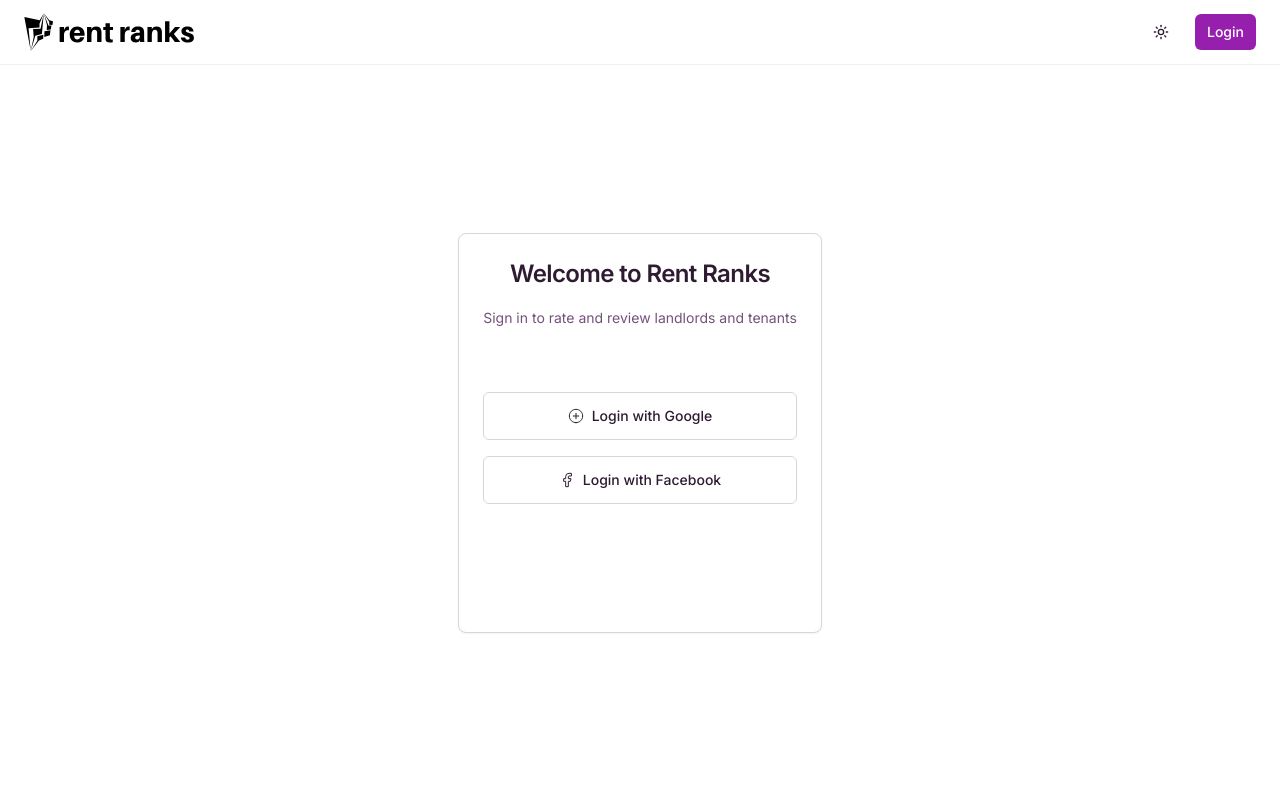
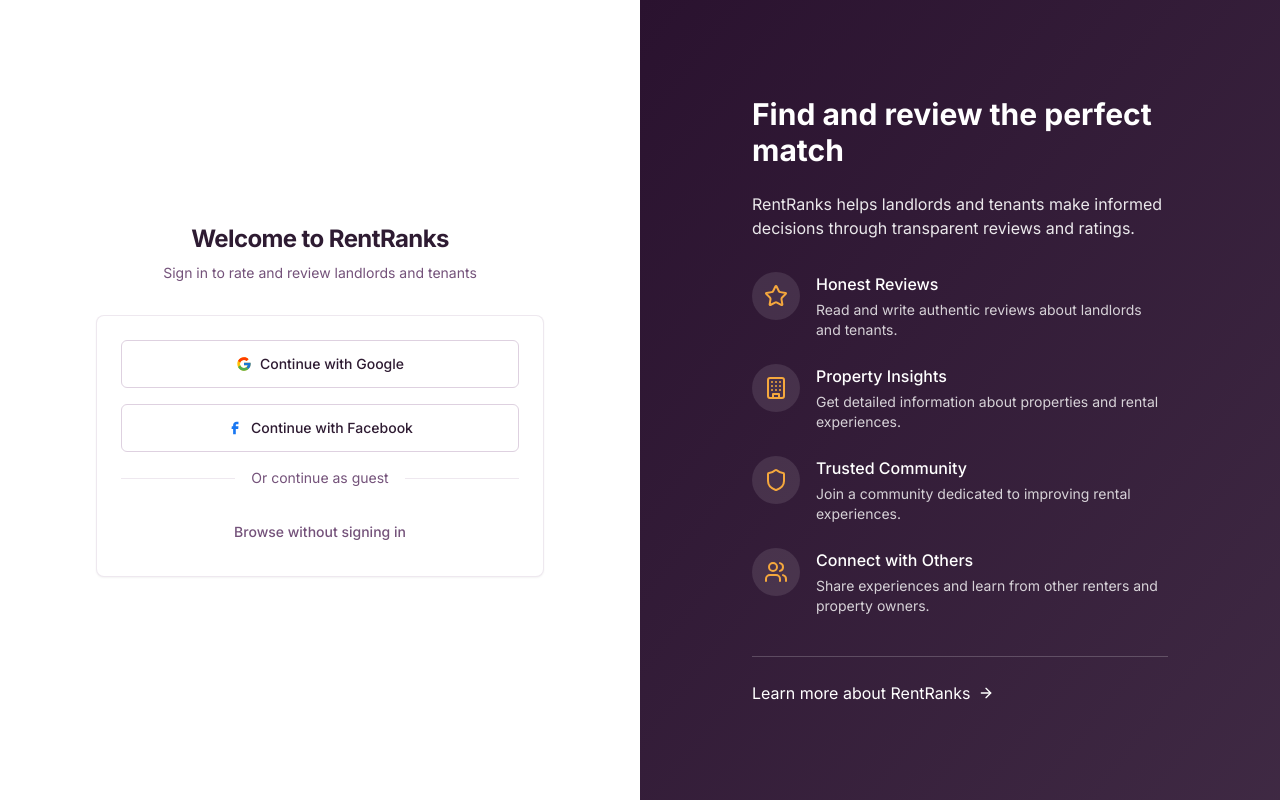
Before and after one commit to dahymond/RentRanks_FE, a Next.js app: page /login in a window 1280 px wide. Built offline with nearby package versions, Linux system fonts and the light colour scheme; no server answers.

Commit message:
initial commit

```diff
--- a/app/login/page.tsx
+++ b/app/login/page.tsx
@@ -13,6 +13,8 @@ import {
 } from "@/components/ui/card";
 import { Header } from "@/components/header";
 import { useTheme } from "next-themes";
+import Link from "next/link";
+import { ArrowRight, Building, Shield, Star, Users } from "lucide-react";
 
 export default function LoginPage() {
   const { theme } = useTheme();
@@ -30,79 +32,157 @@ export default function LoginPage() {
   };
 
   return (
-    <div className="relative flex flex-col min-h-screen items-center justify-center bg-background px-4">
-      <Header />
-      <main className="flex items-center h-full justify-center py-8">
-        <Card className="w-full space-y-10 max-w-md min-h-[400px]">
-          <CardHeader className="text-center">
-            {/* <div className="flex justify-center mb-4">
-              <Image
-                src={`${
-                  theme === "light"
-                    ? "logos/default-monochrome-black.svg"
-                    : "logos/default-monochrome-white.svg"
-                }`}
-                alt="RentRanks Logo"
-                width={250}
-                height={250}
-                priority
-              />
+    <div className="min-h-screen flex flex-col md:flex-row w-full">
+      {/* Login Form Section */}
+      <div className="w-full md:w-1/2 flex items-center justify-center p-8 md:p-12 bg-background">
+        <div className="w-full max-w-md space-y-8">
+          <div className="text-center">
+            {/* <div className="flex justify-center mb-6">
+              <Image src="/placeholder.svg?height=60&width=180" alt="RentRanks Logo" width={180} height={60} priority />
             </div> */}
-            <CardTitle className="text-2xl mb-3">Welcome to Rent Ranks</CardTitle>
-            <CardDescription>
-              Sign in to rate and review landlords and tenants
-            </CardDescription>
-          </CardHeader>
-          <CardContent className="space-y-4">
+            <h1 className="text-2xl font-bold tracking-tight">Welcome to RentRanks</h1>
+            <p className="mt-2 text-sm text-muted-foreground">Sign in to rate and review landlords and tenants</p>
+          </div>
+
+          <Card className="border-border/50">
+            <CardContent className="pt-6 pb-6 space-y-4">
               <Button
                 variant="outline"
-              className="w-full flex items-center justify-center gap-2 h-12"
+                className="w-full flex items-center justify-center gap-2 h-12 relative overflow-hidden group"
                 onClick={handleGoogleLogin}
                 disabled={isLoading}
               >
+                <div className="absolute inset-0 w-3 bg-gradient-to-r from-primary/80 via-primary/40 to-transparent opacity-0 group-hover:opacity-100 group-hover:w-full transition-all duration-500 ease-out"></div>
                 <svg
-                xmlns="http://www.w3.org/2000/svg"
-                width="20"
-                height="20"
+                  className="h-5 w-5 relative z-10"
                   viewBox="0 0 24 24"
                   fill="none"
-                stroke="currentColor"
-                strokeWidth="1.5"
-                strokeLinecap="round"
-                strokeLinejoin="round"
-                className="lucide lucide-google"
+                  xmlns="http://www.w3.org/2000/svg"
                 >
-                <path d="M12 22C6.477 22 2 17.523 2 12S6.477 2 12 2s10 4.477 10 10-4.477 10-10 10z" />
-                <path d="M12 16V8" />
-                <path d="M8 12h8" />
+                  <path
+                    d="M21.8055 10.0415H21V10H12V14H17.6515C16.827 16.3285 14.6115 18 12 18C8.6865 18 6 15.3135 6 12C6 8.6865 8.6865 6 12 6C13.5295 6 14.921 6.577 15.9805 7.5195L18.809 4.691C17.023 3.0265 14.634 2 12 2C6.4775 2 2 6.4775 2 12C2 17.5225 6.4775 22 12 22C17.5225 22 22 17.5225 22 12C22 11.3295 21.931 10.675 21.8055 10.0415Z"
+                    fill="#FFC107"
+                  />
+                  <path
+                    d="M3.15302 7.3455L6.43852 9.755C7.32752 7.554 9.48052 6 12 6C13.5295 6 14.921 6.577 15.9805 7.5195L18.809 4.691C17.023 3.0265 14.634 2 12 2C8.15902 2 4.82802 4.1685 3.15302 7.3455Z"
+                    fill="#FF3D00"
+                  />
+                  <path
+                    d="M12 22C14.583 22 16.93 21.0115 18.7045 19.404L15.6095 16.785C14.5718 17.5742 13.3038 18.001 12 18C9.39897 18 7.19047 16.3415 6.35847 14.027L3.09747 16.5395C4.75247 19.778 8.11347 22 12 22Z"
+                    fill="#4CAF50"
+                  />
+                  <path
+                    d="M21.8055 10.0415H21V10H12V14H17.6515C17.2571 15.1082 16.5467 16.0766 15.608 16.7855L15.6095 16.7845L18.7045 19.4035C18.4855 19.6025 22 17 22 12C22 11.3295 21.931 10.675 21.8055 10.0415Z"
+                    fill="#1976D2"
+                  />
                 </svg>
-              Login with Google
+                <span className="relative z-10">Continue with Google</span>
               </Button>
+
               <Button
                 variant="outline"
-              className="w-full flex items-center justify-center gap-2 h-12"
+                className="w-full flex items-center justify-center gap-2 h-12 relative overflow-hidden group"
                 onClick={handleFacebookLogin}
                 disabled={isLoading}
               >
+                <div className="absolute inset-0 w-3 bg-gradient-to-r from-[#1877F2]/80 via-[#1877F2]/40 to-transparent opacity-0 group-hover:opacity-100 group-hover:w-full transition-all duration-500 ease-out"></div>
                 <svg
+                  className="h-5 w-5 text-[#1877F2] relative z-10"
+                  viewBox="0 0 24 24"
+                  fill="currentColor"
                   xmlns="http://www.w3.org/2000/svg"
-                width="20"
-                height="20"
-                viewBox="0 0 24 24"
-                fill="none"
-                stroke="currentColor"
-                strokeWidth="1.5"
-                strokeLinecap="round"
-                strokeLinejoin="round"
-                className="lucide lucide-facebook"
                 >
-                <path d="M18 2h-3a5 5 0 0 0-5 5v3H7v4h3v8h4v-8h3l1-4h-4V7a1 1 0 0 1 1-1h3z" />
+                  <path d="M9.19795 21.5H13.198V13.4901H16.8021L17.198 9.50977H13.198V7.5C13.198 6.94772 13.6457 6.5 14.198 6.5H17.198V2.5H14.198C11.4365 2.5 9.19795 4.73858 9.19795 7.5V9.50977H7.19795L6.80206 13.4901H9.19795V21.5Z" />
                 </svg>
-              Login with Facebook
+                <span className="relative z-10">Continue with Facebook</span>
               </Button>
+
+              <div className="relative flex items-center justify-center mt-6">
+                <div className="absolute inset-0 flex items-center">
+                  <div className="w-full border-t border-border/50"></div>
+                </div>
+                <div className="relative px-4 text-sm bg-background text-muted-foreground">Or continue as guest</div>
+              </div>
+
+              <Link href="/" className="block w-full">
+                <Button variant="ghost" className="w-full mt-2 text-muted-foreground hover:text-foreground">
+                  Browse without signing in
+                </Button>
+              </Link>
             </CardContent>
           </Card>
-      </main>
         </div>
-  );
+      </div>
+
+      {/* Information Section - Only visible on md screens and up */}
+      <div className="hidden md:flex md:w-1/2 bg-gradient-to-br from-[rgb(42,18,47)] to-[rgb(42,18,47)]/90 text-primary-foreground">
+        <div className="w-full max-w-lg mx-auto flex flex-col justify-center p-12">
+          <h2 className="text-3xl font-bold mb-6">Find and review the perfect match</h2>
+          <p className="text-primary-foreground/90 mb-8">
+            RentRanks helps landlords and tenants make informed decisions through transparent reviews and ratings.
+          </p>
+
+          <div className="space-y-6">
+            <div className="flex items-start space-x-4">
+              <div className="bg-white/10 p-3 rounded-full">
+                <Star className="h-6 w-6 text-accent" />
+              </div>
+              <div>
+                <h3 className="font-medium mb-1">Honest Reviews</h3>
+                <p className="text-sm text-primary-foreground/80">
+                  Read and write authentic reviews about landlords and tenants.
+                </p>
+              </div>
+            </div>
+
+            <div className="flex items-start space-x-4">
+              <div className="bg-white/10 p-3 rounded-full">
+                <Building className="h-6 w-6 text-accent" />
+              </div>
+              <div>
+                <h3 className="font-medium mb-1">Property Insights</h3>
+                <p className="text-sm text-primary-foreground/80">
+                  Get detailed information about properties and rental experiences.
+                </p>
+              </div>
+            </div>
+
+            <div className="flex items-start space-x-4">
+              <div className="bg-white/10 p-3 rounded-full">
+                <Shield className="h-6 w-6 text-accent" />
+              </div>
+              <div>
+                <h3 className="font-medium mb-1">Trusted Community</h3>
+                <p className="text-sm text-primary-foreground/80">
+                  Join a community dedicated to improving rental experiences.
+                </p>
+              </div>
+            </div>
+
+            <div className="flex items-start space-x-4">
+              <div className="bg-white/10 p-3 rounded-full">
+                <Users className="h-6 w-6 text-accent" />
+              </div>
+              <div>
+                <h3 className="font-medium mb-1">Connect with Others</h3>
+                <p className="text-sm text-primary-foreground/80">
+                  Share experiences and learn from other renters and property owners.
+                </p>
+              </div>
+            </div>
+          </div>
+
+          <div className="mt-10 pt-6 border-t border-white/20">
+            <Link
+              href="/about"
+              className="group inline-flex items-center text-primary-foreground hover:text-accent transition-colors"
+            >
+              Learn more about RentRanks
+              <ArrowRight className="ml-2 h-4 w-4 group-hover:translate-x-1 transition-transform" />
+            </Link>
+          </div>
+        </div>
+      </div>
+    </div>
+  )
 }
```
Lines whose indentation alone changed are shown as unchanged.
